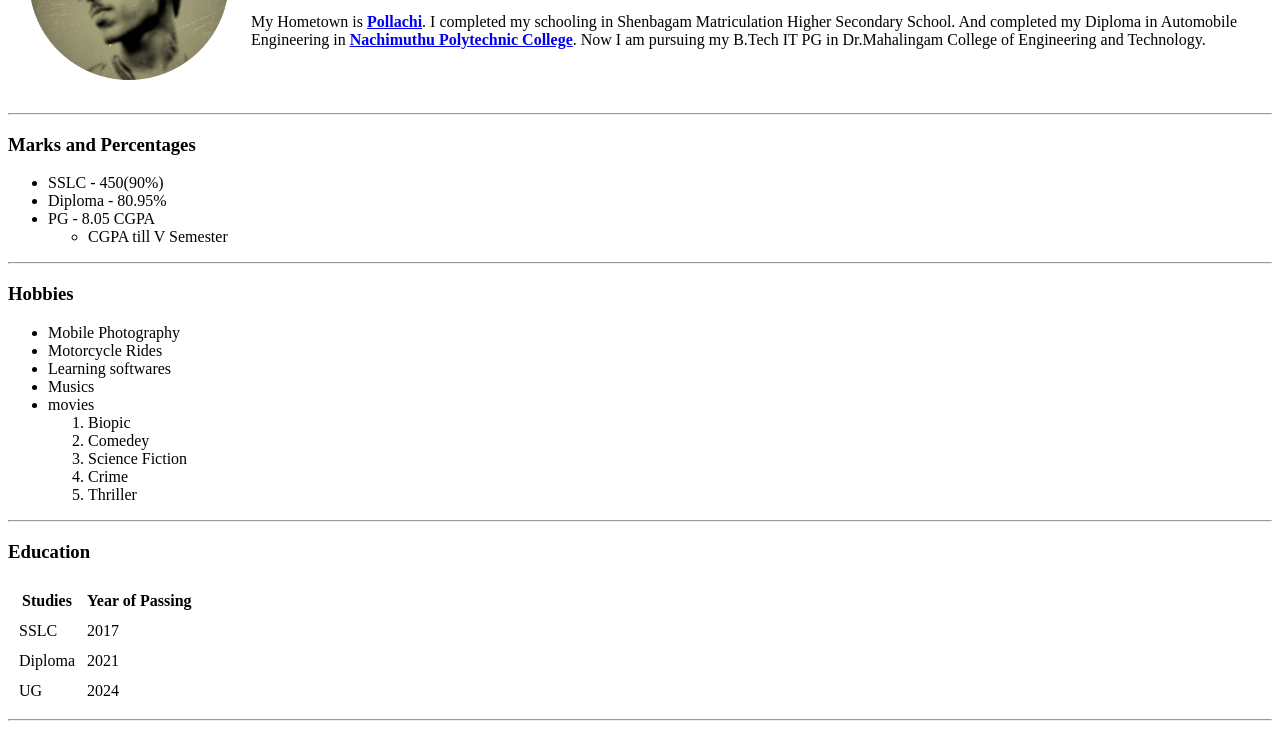
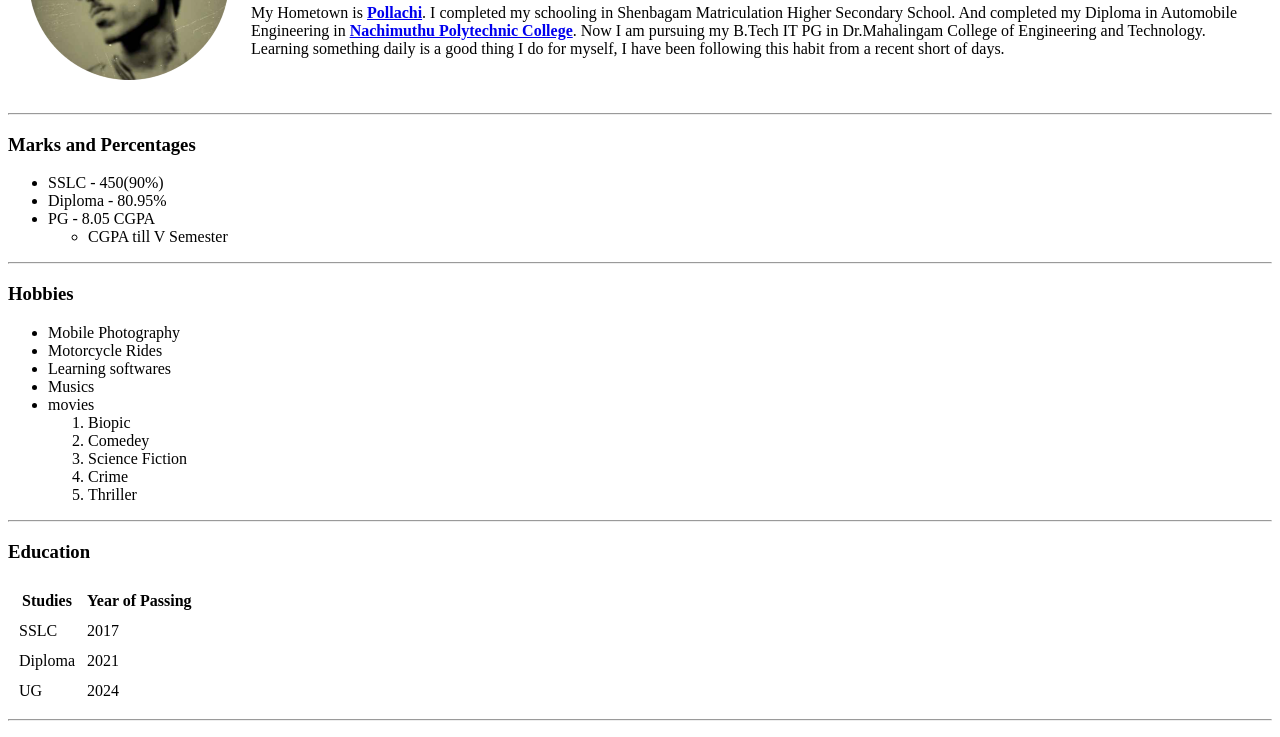
Before and after one commit to KumaranMJa/portfolio.html, a plain HTML site: page index.html in a window 1280 px wide. Shown: the part 149-886 px from the top of the page. Drawn offline with Linux system fonts and the light colour scheme.

Commit message:
Update index.html

```diff
--- a/index.html
+++ b/index.html
@@ -10,7 +10,7 @@
                 <td><img src="image/kumaran.png" alt="Kumaran's profile picture"></td>
                 <td><h1>KUMARAN M JA</h1>
                     <p><em><strong>B.Tech IT Student in <a href="https://mcet.in">MCET</a></strong></em></p>
-                    <p>My Hometown is <a href="https://www.javatpoint.com/tourist-places-in-pollachi"><strong>Pollachi</strong></a>. I completed my schooling in Shenbagam Matriculation Higher Secondary School. And completed my Diploma in Automobile Engineering in <a href="https://www.nptc.ac.in/"><strong>Nachimuthu Polytechnic College</strong></a>. Now I am pursuing my B.Tech IT PG in Dr.Mahalingam College of Engineering and Technology. </p></td>
+                    <p>My Hometown is <a href="https://www.javatpoint.com/tourist-places-in-pollachi"><strong>Pollachi</strong></a>. I completed my schooling in Shenbagam Matriculation Higher Secondary School. And completed my Diploma in Automobile Engineering in <a href="https://www.nptc.ac.in/"><strong>Nachimuthu Polytechnic College</strong></a>. Now I am pursuing my B.Tech IT PG in Dr.Mahalingam College of Engineering and Technology.<br>Learning something daily is a good thing I do for myself, I have been following this habit from a recent short of days.</p></td>
             </tr>
         </table>
         <hr>
```
